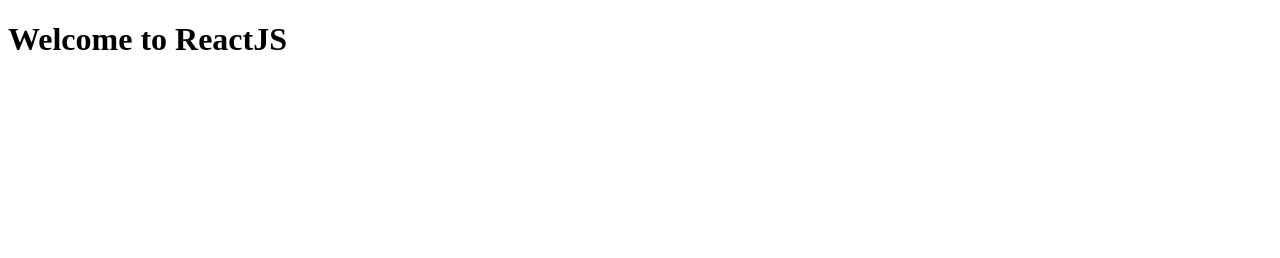
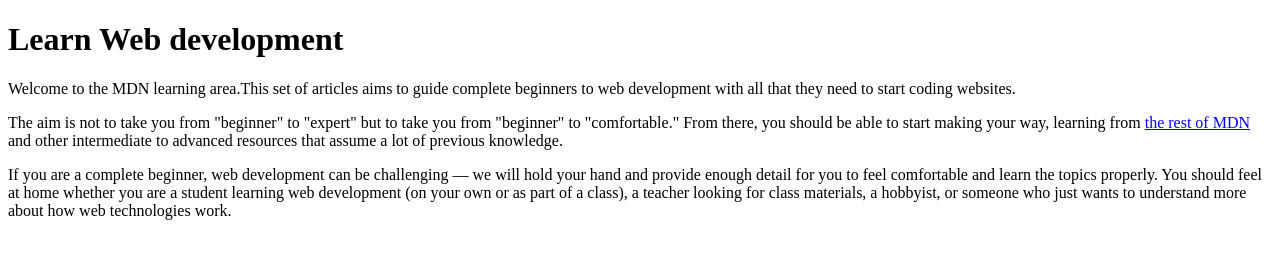
Before and after one commit to guptasurbhi01/cdn, a plain HTML site: page index.html in a window 1280 px wide. Drawn offline with nearby package versions, Linux system fonts and the light colour scheme.

Commit message:
first commit

```diff
--- a/index.html
+++ b/index.html
@@ -12,12 +12,13 @@
 <script src="https://unpkg.com/react@17/umd/react.development.js"></script>
 <script src="https://unpkg.com/react-dom@17/umd/react-dom.development.js"></script>
 <script>
-  // Create a React element
-  const titleElement = React.createElement('h1', null, 'Welcome to ReactJS');
+  const headingElement = React.createElement('h1', null, 'Learn Web development');
+  const firstDivElement = React.createElement('div', null, React.createElement('p', null, 'Welcome to the MDN learning area.This set of articles aims to guide complete beginners to web development with all that they need to start coding websites.'));
+  const secondDivElement = React.createElement('div', null, React.createElement('p', null, 'The aim is not to take you from "beginner" to "expert" but to take you from "beginner" to "comfortable." From there, you should be able to start making your way, learning from ', React.createElement('a', {href: 'https://developer.mozilla.org/en-US/'}, 'the rest of MDN'), ' and other intermediate to advanced resources that assume a lot of previous knowledge.'));
+  const thirdDivElement = React.createElement('div', null, React.createElement('p', null, 'If you are a complete beginner, web development can be challenging — we will hold your hand and provide enough detail for you to feel comfortable and learn the topics properly. You should feel at home whether you are a student learning web development (on your own or as part of a class), a teacher looking for class materials, a hobbyist, or someone who just wants to understand more about how web technologies work.'));
 
-  // Render the React element to the DOM
   ReactDOM.render(
-    titleElement,
+    React.createElement('div', null, headingElement, firstDivElement, secondDivElement, thirdDivElement),
     document.getElementById('root')
   );
 </script>
```
